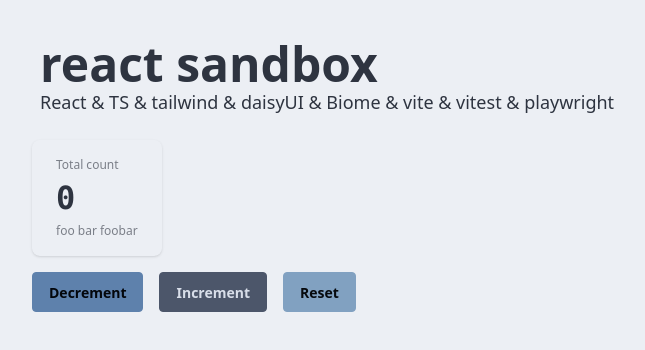
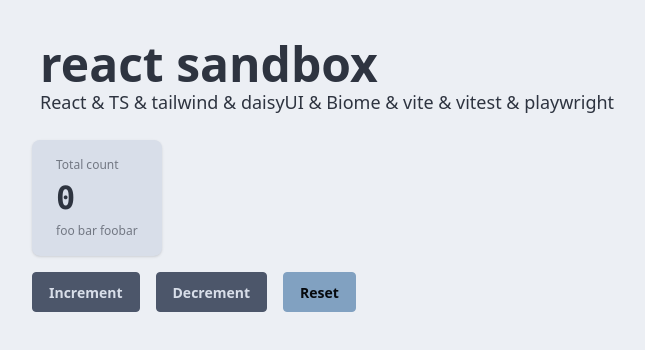
Before and after one commit to d9th/react-sandbox, a React (Vite) app: page / in a window 1280 px wide. Shown: the top 350 px of the page, without its empty margins (0-645 px from the left). Built offline with nearby package versions, Linux system fonts and the light colour scheme.

Commit message:
react/prop-typesルールを無効化し、Counterコンポーネントのボタンをリファクタリング

```diff
--- a/eslint.config.js
+++ b/eslint.config.js
@@ -43,6 +43,7 @@
         'warn',
         { allowConstantExport: true },
       ],
+      'react/prop-types': 'off',
     },
   }
 );
--- a/src/App.tsx
+++ b/src/App.tsx
@@ -29,7 +29,7 @@
 
 const CounterNumber = ({ children }: { children: ReactNode }) => {
   return (
-    <div className="stats shadow">
+    <div className="stats shadow bg-base-300">
       <div className="stat">
         <h3 className="stat-title">Total count</h3>
         <div>
@@ -55,16 +55,16 @@
       <CounterNumber>{count}</CounterNumber>
       <ButtonSection>
         <button
-          className="btn btn-primary"
-          onClick={() => setCount(c => c - 1)}
-        >
-          Decrement
-        </button>
-        <button
           className="btn btn-neutral"
           onClick={() => setCount(c => c + 1)}
         >
           Increment
+        </button>
+        <button
+          className="btn btn-neutral"
+          onClick={() => setCount(c => c - 1)}
+        >
+          Decrement
         </button>
         <button className="btn btn-secondary" onClick={() => setCount(0)}>
           Reset
@@ -74,10 +74,19 @@
   );
 };
 
-// reset buttonを作成する
-// stateをリセットするため関数を引数として受け取る
+// TODO: buttonのコードが重複するのでcomponent化する事
+type ButtonProps = {
+  onClick: () => void;
+  children: ReactNode;
+  className: string;
+};
 
-// TODO: buttonのコードが重複するのでcomponent化する事
-// const Button = () => {};
+const Button: React.FC<ButtonProps> = ({ onClick, children, className }) => {
+  return (
+    <button className={className} onClick={onClick}>
+      {children}
+    </button>
+  );
+};
 
 export default App;
```
